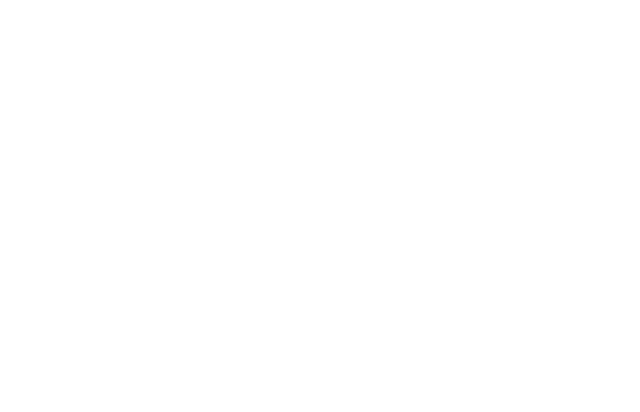
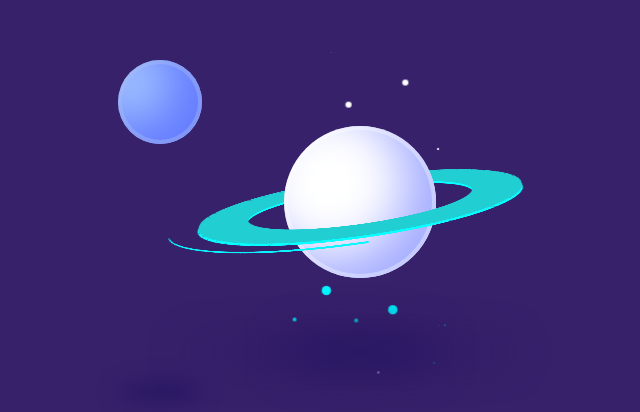
Before and after one commit to rodolphe37/reusable-components-react, a React (Create React App) app: page / in a window 1280 px wide. Shown: the part 198-610 px from the top of the page, without its empty margins (280-920 px from the left). Built offline with nearby package versions, Linux system fonts and the light colour scheme.

Commit message:
loading page

```diff
--- a/src/App.js
+++ b/src/App.js
@@ -19,7 +19,7 @@
 // import CupCakeSlider from './components/CupCakeSlider/CupCakeSlider';
 // import StatBars3d from './components/StatBars3d/StatBar3d';
 // import SpiralLoading from './components/spiralLoading/SpiralLoading';
-// import LoadingPage from './components/loadingPage/LoadingPage';
+import LoadingPage from './components/loadingPage/LoadingPage';
 // import MagazineStyleLayout from './components/magazineStyleLayout/MagazineStyleLayout'
 // import LoadingPage2 from './components/loadingPage2/LoadingPage2';
 // import SolarSystemExplorer from './components/solarSystemExplorer/SolarSystemExplorer';
@@ -43,7 +43,7 @@
 function App() {
   return (
     <div className="App">
-      {/*<LoadingPage/>*/}
+      <LoadingPage/>
      {/*<MagazineStyleLayout />*/}
       {/*<LoadingPage2 />*/}
       {/*<SolarSystemExplorer />*/}
```
